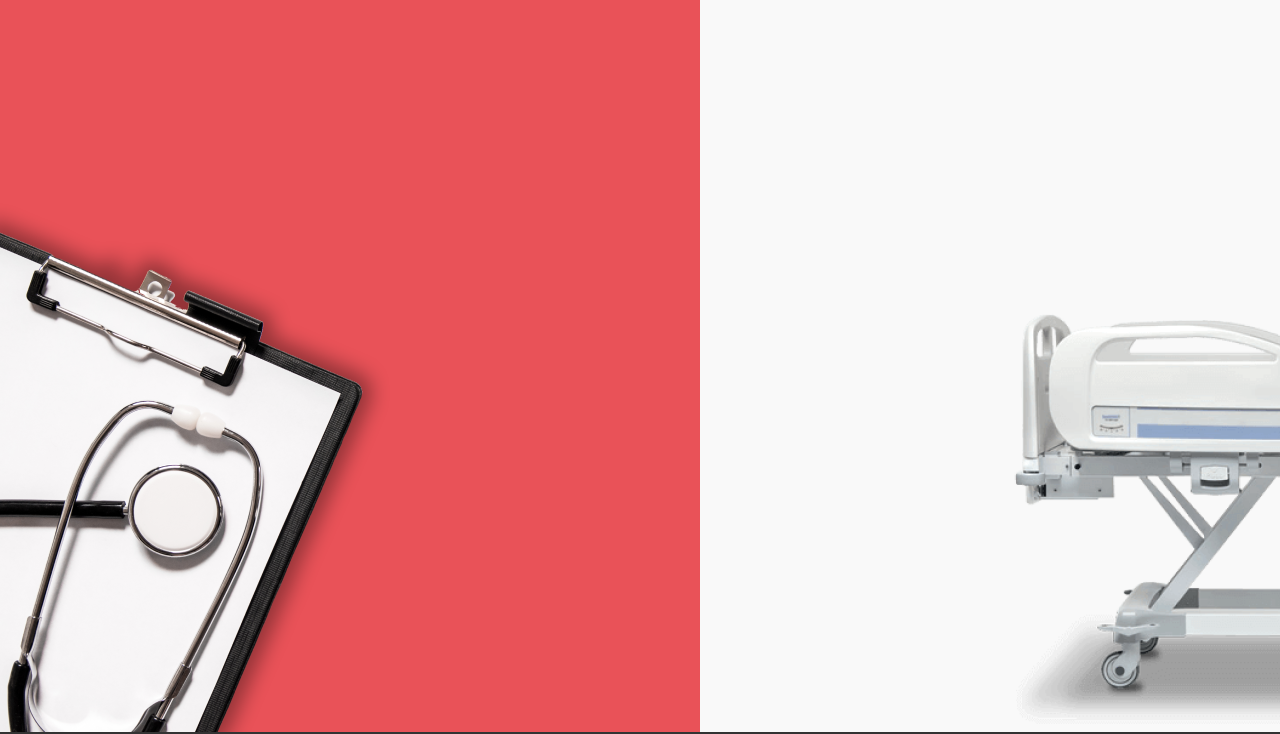
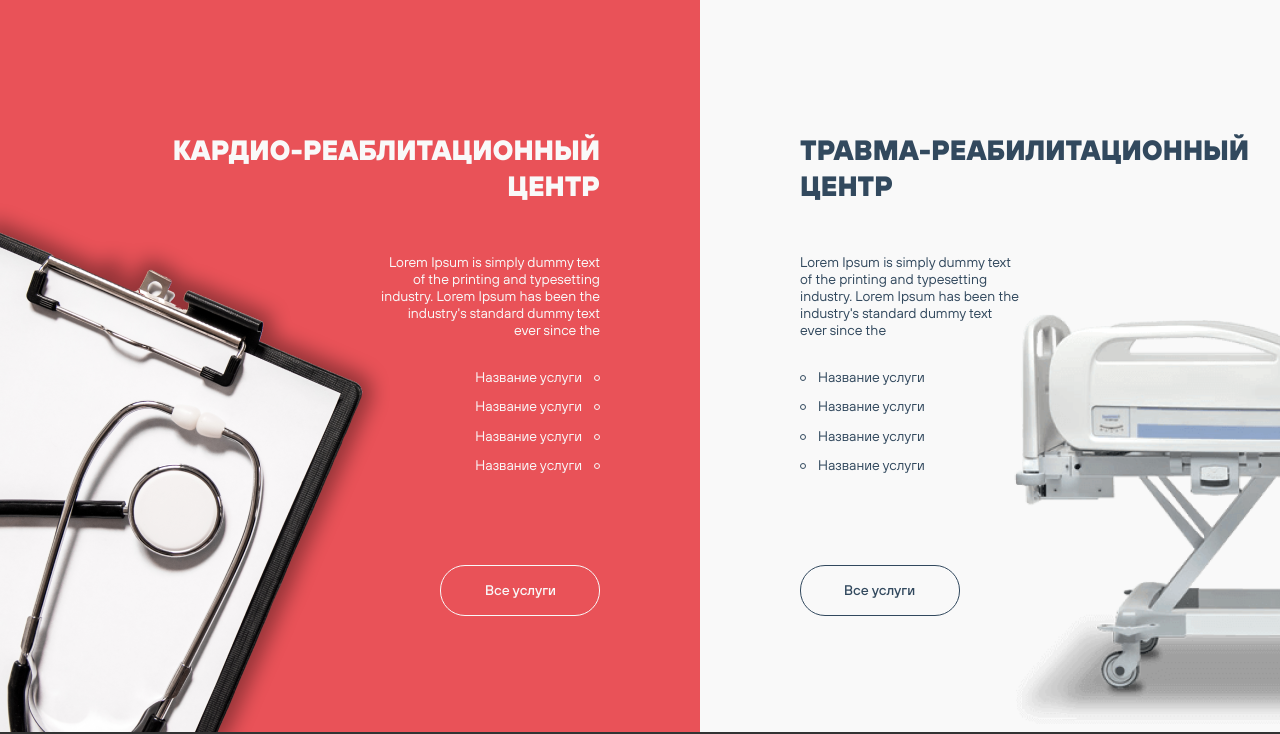
Before and after one commit to yuk1teru/medical-project, a website: page app/index.html in a window 1280 px wide. Shown: the part 68-802 px from the top of the page. Drawn offline with Linux system fonts and the light colour scheme.

Commit message:
Закончил герой

```diff
--- a/app/index.html
+++ b/app/index.html
@@ -99,8 +99,35 @@
         <section class="hero">
 
             <div class="hero-wrapper" >
-              <div class="hero__left" hero-hover></div>
-              <div class="hero__right" hero-trigger></div>
+              <div class="hero__left" hero-hover>
+                <div class="hero__content hero__content--left">
+                <h2 class="hero__title hero__title--left">Кардио-реаблитационный
+центр</h2>
+                <p class="hero__text ">Lorem Ipsum is simply dummy text of the printing and typesetting industry. Lorem Ipsum has been the industry's standard dummy text ever since the</p>
+                <ul class="hero__services-list">
+                  <li class="hero__services-item hero__services-item--left">Название услуги</li>
+                  <li class="hero__services-item hero__services-item--left">Название услуги</li>
+                  <li class="hero__services-item hero__services-item--left">Название услуги</li>
+                  <li class="hero__services-item hero__services-item--left">Название услуги</li>
+                </ul>
+                <div class="hero__link-box"><a class="hero__link" href="">Все услуги</a></div>
+                </div>
+              </div>
+              <div class="hero__right" hero-trigger>
+                <div class="hero__content hero__content--right">
+                <h2 class="hero__title hero__title--right">Травма-реабилитационный
+центр</h2>
+                <p class="hero__text">Lorem Ipsum is simply dummy text of the printing and typesetting industry. Lorem Ipsum has been the industry's standard dummy text ever since the</p>
+                <ul class="hero__services-list">
+                  <li class="hero__services-item hero__services-item--right">Название услуги</li>
+                  <li class="hero__services-item hero__services-item--right">Название услуги</li>
+                  <li class="hero__services-item hero__services-item--right">Название услуги</li>
+                  <li class="hero__services-item hero__services-item--right">Название услуги</li>
+                </ul>
+                <div class="hero__link-box"><a class="hero__link" href="">Все услуги</a></div>
+
+                </div>
+              </div>
             </div>
 
         </section>
--- a/app/scss/_footer.scss
+++ b/app/scss/_footer.scss
@@ -26,7 +26,7 @@
   margin-right: 190px;
   &__title {
     color: $white;
-    @extend %ebold800;
+    font-weight: 800;
     font-size: 16px;
     margin-bottom: 20px;
   }
@@ -44,7 +44,7 @@
   &__title {
     margin-bottom: 20px;
     color: $white;
-    @extend %ebold800;
+    font-weight: 800;
     font-size: 16px;
   }
   &__contact {
--- a/app/scss/_header.scss
+++ b/app/scss/_header.scss
@@ -21,7 +21,7 @@
   }
   &__item {
     margin-right: 40px;
-    @extend %medium500;
+    font-weight: 500;
     color: $blue;
     cursor: pointer;
   }
@@ -39,7 +39,7 @@
   &__drop-menu {
     display: none;
 
-    @extend %medium500;
+    font-weight: 500;
     position: absolute;
     top: 24px;
     right: -10px;
@@ -49,7 +49,7 @@
     box-shadow: 0px 4px 40px rgba(34, 74, 164, 0.15);
   }
   &__drop-item {
-    @extend %medium500;
+    font-weight: 500;
     color: $blue;
   }
   &__drop-link {
@@ -72,7 +72,7 @@
   align-self: baseline;
   cursor: pointer;
   padding-right: 12px;
-  @extend %medium500;
+  font-weight: 500;
   font-size: 14px;
   line-height: 1.29;
   color: $blue;
@@ -83,7 +83,7 @@
   &__drop-menu {
     display: none;
 
-    @extend %medium500;
+    font-weight: 500;
     position: absolute;
     top: 24px;
     right: -3px;
@@ -92,7 +92,7 @@
     box-shadow: 0px 4px 40px rgba(34, 74, 164, 0.15);
   }
   &__drop-item {
-    @extend %medium500;
+    font-weight: 500;
     color: $blue;
   }
   &__drop-link {
--- a/app/scss/_hero.scss
+++ b/app/scss/_hero.scss
@@ -1,7 +1,93 @@
 .hero {
-  height: 800px;
+  position: relative;
+  min-height: 800px;
   margin: -65px auto 0;
   overflow-x: hidden;
+  &__content {
+    max-width: 450px;
+    padding-top: 200px;
+
+    display: flex;
+    flex-direction: column;
+    &--left {
+      margin-right: 100px;
+      margin-left: auto;
+      align-items: flex-end;
+      color: $white;
+      text-align: end;
+    }
+    &--right {
+      margin-left: 100px;
+      margin-right: auto;
+      color: $blue;
+    }
+  }
+  &__title {
+    font-weight: 800;
+    font-size: 28px;
+    line-height: 1.29;
+    text-transform: uppercase;
+    margin-bottom: 50px;
+  }
+
+  &__text {
+    max-width: 220px;
+    margin-bottom: 30px;
+
+    line-height: 1.21;
+  }
+  &__services-list {
+    max-width: 220px;
+    margin-bottom: 90px;
+  }
+  &__services-item {
+    position: relative;
+    &::before {
+      content: "";
+
+      position: absolute;
+      top: 50%;
+
+      width: 6px;
+      height: 6px;
+
+      background-repeat: no-repeat;
+
+      transform: translateY(-50%);
+    }
+
+    &--left {
+      padding-right: 18px;
+
+      &::before {
+        right: 0;
+        background-image: url("../images/left-hero-circle.svg");
+      }
+    }
+    &--right {
+      padding-left: 18px;
+
+      &::before {
+        left: 0;
+        background-image: url("../images/right-hero-circle.svg");
+      }
+    }
+    & + & {
+      margin-top: 12px;
+    }
+  }
+  &__link {
+    display: inline-block;
+    min-width: 160px;
+
+    padding: 16px 43px;
+
+    color: inherit;
+    font-weight: 500;
+    line-height: 1.21;
+    border: 1px solid currentColor;
+    border-radius: 25px;
+  }
 }
 .hero-wrapper {
   width: 1800px;
@@ -63,7 +149,5 @@
   }
   &:hover {
     transform: translateX(-80px);
-    &::before {
-    }
   }
 }
--- a/app/scss/_vars.scss
+++ b/app/scss/_vars.scss
@@ -24,12 +24,3 @@ $white: #f9f9f9;
 $red: #e95258;
 
 //fonts
-%medium500 {
-  font-family: TT Hoves, sans-serif;
-  font-weight: 500;
-}
-
-%ebold800 {
-  font-family: TT Hoves, sans-serif;
-  font-weight: 800;
-}
```
Also changed, not shown: app/css/style.min.css, app/images/left-hero-circle.svg (added), app/images/right-hero-circle.svg (added).
